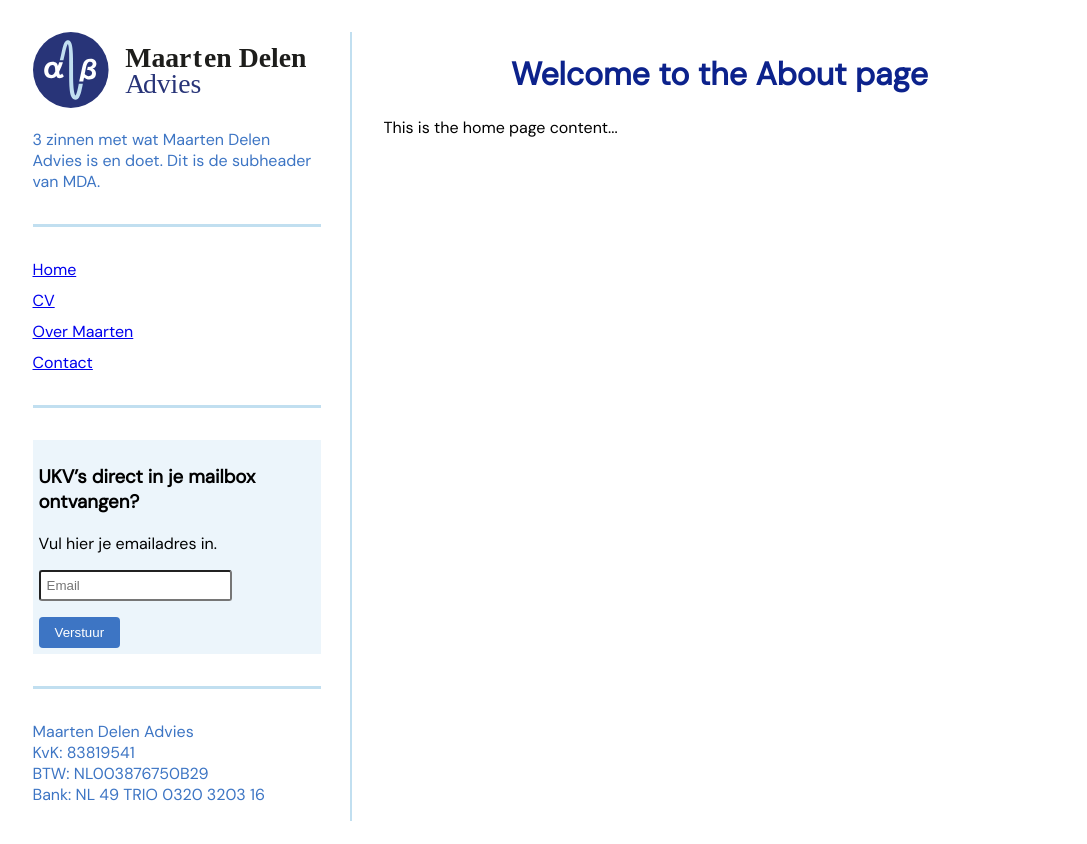
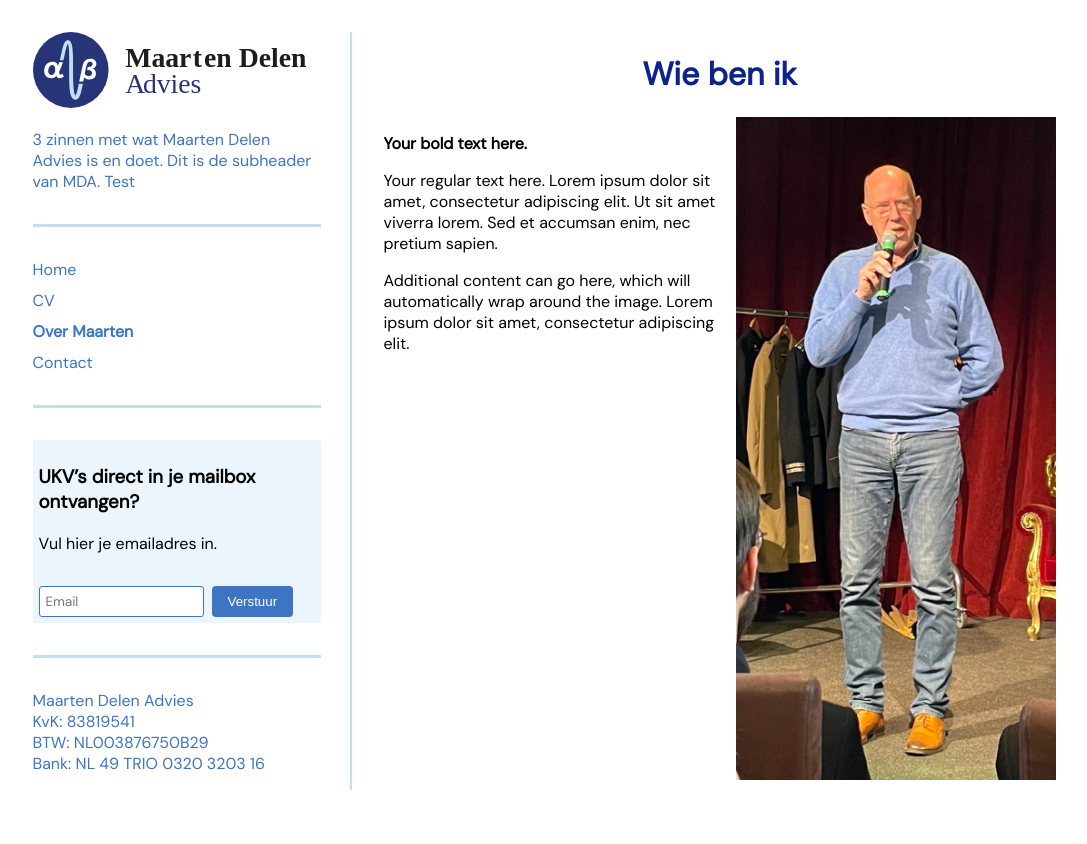
Before and after one commit to dielisdelen/MDAdvies_v2, a React (Create React App) app: page /about in a window 1280 px wide. Shown: the whole page, without its empty margins (96-1183 px from the left). Before the commit the page ends 821 px from the top, so only its background shows below. Built offline with nearby package versions, Linux system fonts and the light colour scheme.

Commit message:
"Server push test"

```diff
--- a/src/App.css
+++ b/src/App.css
@@ -38,7 +38,6 @@
   cursor: pointer;
   display: inline-block;
   text-decoration: none;
-  margin-bottom: 32px;
 }
 
 .blue-button.centered-button {
@@ -153,3 +152,69 @@
   display: block;       /* Makes the label behave like a block, thus placing each checkbox on a new line */
   margin-bottom: 10px;  /* Some space between the checkboxes */
 }
+
+.about-container {
+  padding-bottom: 64px; /* Space from the top of the page */
+}
+
+.bold-text {
+  font-weight: bold;
+  margin-bottom: 16px; /* Space between the bold text and the next paragraph */
+}
+
+.about-content-wrapper {
+  display: flex;
+  align-items: flex-start; /* Aligns the top edges of the text and the image */
+}
+
+.text-content {
+  flex: 1;
+  margin-right: 16px; /* Space between the text and the image */
+}
+
+.about-image {
+  width: 320px; /* Target size */
+  max-width: 100%; /* Responsiveness */
+  height: auto;
+}
+
+.contact-container {
+  text-align: left;
+}
+
+.contact-header {
+  font-size: 64px;
+  margin-top: 32px;
+  margin-bottom: 32px;
+  color: var(--header-color);
+}
+
+.contact-form-block {
+  background-color: var(--tertiary-color); /* You can change this to your desired color */
+  padding: 32px;
+  border-radius: 4px;
+  margin-top: 32px;
+}
+
+.contact-form-block input,
+.contact-form-block textarea {
+  width: 100%;
+  box-sizing: border-box;
+  border: 1px solid var(--primary-color); /* Light blue color, change as needed */
+  border-radius: 4px;
+  padding: 8px 16px;
+  margin-bottom: 16px; /* Spacing between each input/textarea */
+  font-family: 'DM Sans', sans-serif;  /* Setting the font to DM Sans */
+  color: var(--header-color); /* Text color */
+}
+
+.contact-form-block textarea {
+  height: 150px; /* Adjust this value based on how tall you want the textarea to be */
+}
+
+/* If you want a focus effect for your inputs and textareas */
+.contact-form-block input:focus,
+.contact-form-block textarea:focus {
+  outline: none;
+  box-shadow: 0 0 5px var(--header-color);
+}
--- a/src/LeftColumn.css
+++ b/src/LeftColumn.css
@@ -31,6 +31,19 @@ This is just a starting point; adjust it as needed. */
     margin-bottom: 10px; /* adjust spacing as needed */
 }
 
+.navigation a {
+    text-decoration: none; /* removes underline */
+    color: var(--primary-color);
+}
+
+.navigation a:visited {
+    color: var(--primary-color);
+}
+
+.navigation a.active {
+    font-weight: bold;
+}
+
 .newsletter-box {
     background-color: var(--tertiary-color);
     padding: 6px;
@@ -38,8 +51,11 @@ This is just a starting point; adjust it as needed. */
 
 .newsletter-box input {
     margin-right: 8px; /* adjust as needed */
+    border: 1px solid var(--primary-color);
     background-color: var(--white-color);
     border-radius: 3px;
+    font-family: 'DM Sans', sans-serif;  /* Setting the font to DM Sans */
+    color: var(--header-color);         /* Setting the font color */
 }
 
 .newsletter-box .btn {
--- a/src/components/LeftColumn.js
+++ b/src/components/LeftColumn.js
@@ -1,21 +1,21 @@
 import React from 'react';
 import '/Users/dielisdelen/Web_DEV/mdawebapp/src/LeftColumn.css';
-import { Link } from 'react-router-dom';
+import { NavLink } from 'react-router-dom';
 
 function LeftColumn() {
     return (
         <div className="left-column">
             <img src="/MDA_Logo.svg" alt="MDA Logo" className="logo" />
 
-            <p className="subheader">3 zinnen met wat Maarten Delen Advies is en doet. Dit is de subheader van MDA.</p>
+            <p className="subheader">3 zinnen met wat Maarten Delen Advies is en doet. Dit is de subheader van MDA. Test</p>
 
             <hr className="divider" />
 
             <nav className="navigation">
-                <Link to="/" className='navigation'>Home</Link>
-                <Link to="/CV" className='navigation'>CV</Link>
-                <Link to="/about" className='navigation'>Over Maarten</Link>
-                <Link to="/contact" className='navigation'>Contact</Link>
+                <NavLink to="/" className='navigation'>Home</NavLink>
+                <NavLink to="/CV" className='navigation'>CV</NavLink>
+                <NavLink to="/about" className='navigation'>Over Maarten</NavLink>
+                <NavLink to="/contact" className='navigation'>Contact</NavLink>
             </nav>
 
             <hr className="divider" />
--- a/src/globalStyles.css
+++ b/src/globalStyles.css
@@ -17,7 +17,7 @@ h1 {
     text-align: center;
     font-style: italic;
     font-weight: 600;
-  }
+}
 
 /* Colors */
 :root {
--- a/src/pages/About.js
+++ b/src/pages/About.js
@@ -1,12 +1,20 @@
 import React from 'react';
 
-function Home() {
-    return (
-        <div>
-            <h1>Welcome to the About page</h1>
-            <p>This is the home page content...</p>
+function AboutPage() {
+  return (
+    <div className="about-container">
+      <h1>Wie ben ik</h1>
+
+      <div className="about-content-wrapper">
+        <div className="text-content">
+          <p className="bold-text">Your bold text here.</p>
+          <p>Your regular text here. Lorem ipsum dolor sit amet, consectetur adipiscing elit. Ut sit amet viverra lorem. Sed et accumsan enim, nec pretium sapien.</p>
+          <p>Additional content can go here, which will automatically wrap around the image. Lorem ipsum dolor sit amet, consectetur adipiscing elit.</p>
         </div>
-    );
+        <img src="/MDA_About.jpg" alt="About Me" className="about-image" />
+      </div>
+    </div>
+  );
 }
 
-export default Home;
+export default AboutPage;
--- a/src/pages/Contact.js
+++ b/src/pages/Contact.js
@@ -1,12 +1,20 @@
 import React from 'react';
 
-function Home() {
-    return (
-        <div>
-            <h1>Welcome to the Contact page</h1>
-            <p>This is the home page content...</p>
-        </div>
-    );
+function Contact() {
+  return (
+    <div className="contact-container">
+      <h1>Contact</h1>
+      <h2 className="contact-header">Hoe kan ik u verder helpen?</h2>
+      <p>Heeft u vragen over hoe ik uw organisatie verder kan helpen of wilt u gewoon iets kwijt over de verhaaltjes. Neem gerust contact met mij op. Ik sta altijd open voor een gesprek.</p>
+
+      <div className="contact-form-block">
+        <input type="text" placeholder="Wat is uw naam?" />
+        <input type="email" placeholder="Uw email adres?" />
+        <textarea placeholder="Waar kan ik u mee helpen?"></textarea>
+        <button className="blue-button">Verstuur</button>
+      </div>
+    </div>
+  );
 }
 
-export default Home;
+export default Contact;
```
Also changed, not shown: public/MDA_About.jpg (added).
